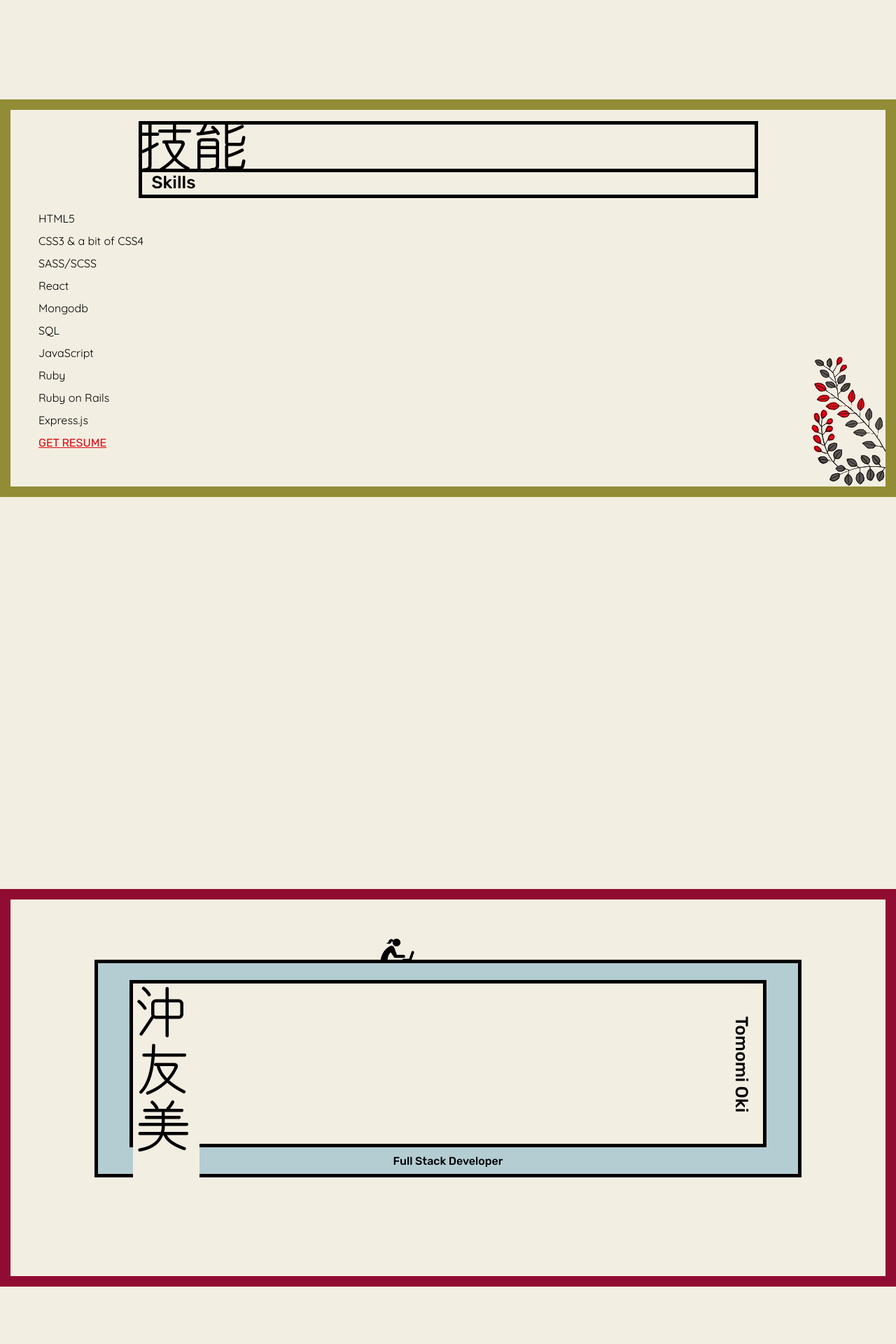
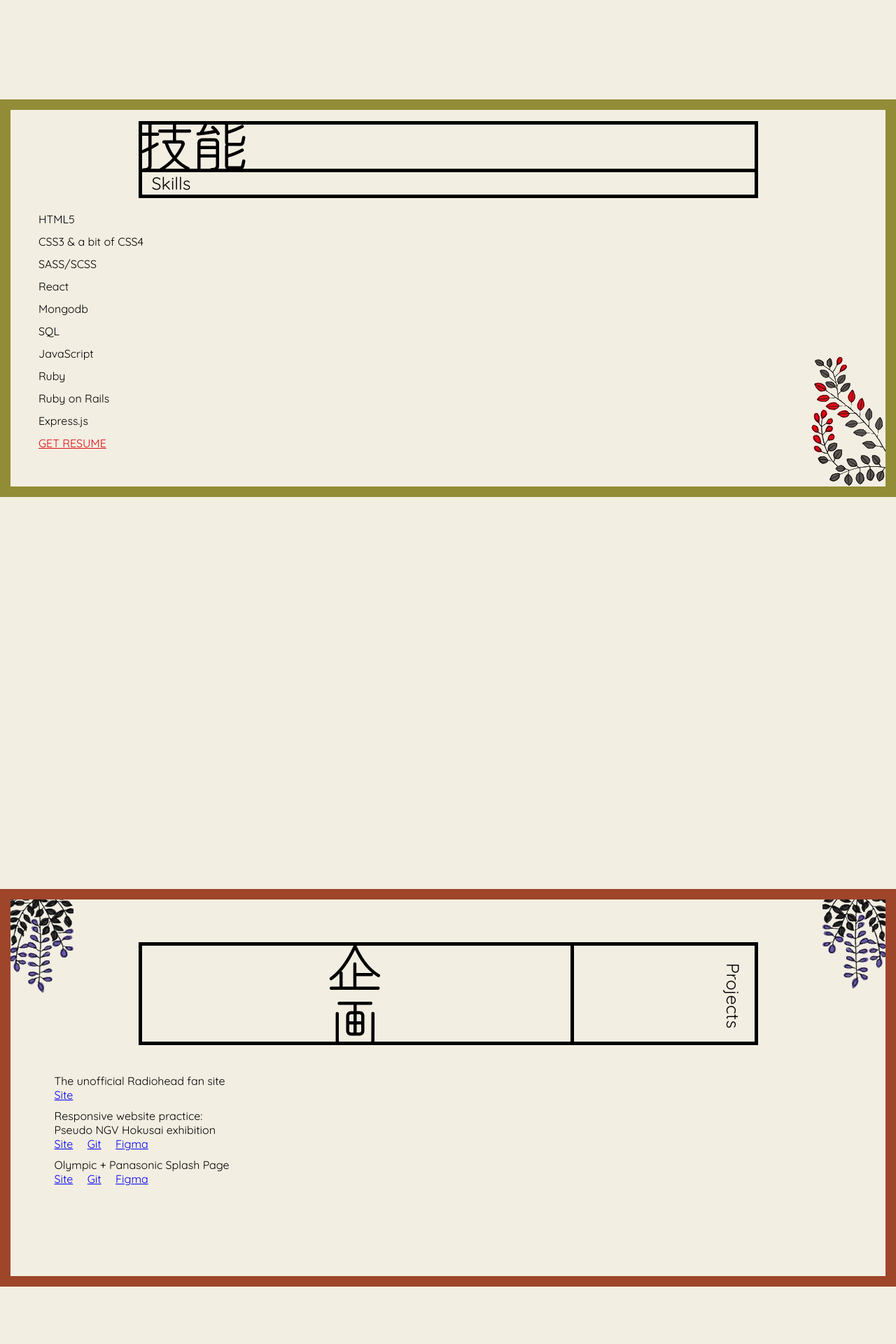
Before and after one commit to okichan/portfolio_v2, a PHP site: page / in a window 1280 px wide. Shown: the part 2114-4034 px from the top of the page at 70% size. Run offline with PHP 8.4, Linux system fonts and the light colour scheme.

Commit message:
Include readme.md

```diff
--- a/assets/main.css
+++ b/assets/main.css
@@ -1,6 +1,6 @@
 * {
     margin: 0;
-    font-family: 'Rubik', sans-serif;
+    font-family: 'Quicksand', sans-serif;
     background-color: #F3EEE2;
 }
 
@@ -30,13 +30,30 @@
     top: 16%;
 }
 
+.page-frame p {
+    font-family: 'Rubik', sans-serif !important;
+    font-weight: 500;
+    text-align: center;
+}
+
+/* Tomomi Oki */
+.inner-frame > p {
+    transform: rotate(90deg);
+    width: 170px;
+    font-size: 25px;
+    position: absolute;
+    right: -54px;
+    top: 44%;
+    background-color: transparent;
+}
+
 /* Full Stack Developer */
 .outer-frame > p {
     position: absolute;
     bottom: 9px;
     width: 100%;
-    text-align: center;
-    font-weight: 500;
+    /* text-align: center; */
+    /* font-weight: 500; */
     background-color: transparent;
 }
 
@@ -59,18 +76,6 @@
     border-right: 5px solid black;
 }
 
-/* Tomomi Oki */
-.inner-frame > p {
-    transform: rotate(90deg);
-    width: 170px;
-    font-size: 25px;
-    font-weight: 500;
-    text-align: center;
-    position: absolute;
-    right: -54px;
-    top: 44%;
-    background-color: transparent;
-}
 /* Card 1 end */
 
 
@@ -129,6 +134,7 @@
 
 /* About me */
 .inner-frame-2 > p {
+    font-family: 'Rubik', sans-serif;
     transform: rotate(90deg);
     width: 170px;
     font-size: 25px;
@@ -218,18 +224,95 @@ ul, li {
 
 .page-frame-3 li a {
     color: #DD0D14;
+    /* transition: all 2s; */
 }
 
 .page-frame-3 li a:hover {
     text-decoration: none;
+    font-weight: 500;
+}
+/* Card 3 end */
+
+
+/* Card 4 start */
+.page-frame-4 {
+    box-sizing: border-box;
+    border: 15px solid #9E452A;
+    width: 100vw;
+    min-height: 568px;
+    position: relative;
+    overflow: hidden;
 }
 
+.fuji-positioner {
+    background-color: transparent;
+    height: 140px;
+}
 
+.fuji-left {
+    width: 90px;
+    float: left;
+    position: relative;
+    z-index: 1;
+    background-color: transparent;
+}
 
+.fuji-right {
+    width: 90px;
+    float: right;
+    position: relative;
+    top: -6px;
+    z-index: 1;
+    transform: scaleX(-1);
+    background-color: transparent;
+}
 
+.inner-frame-4 {
+    border: 5px solid black;
+    background-color: transparent;
+    width: 70%;
+    height: 137px;
+    margin: 0 auto;
+    position: relative;
+    top: -79px;
+    z-index: 0;
+}
 
+.bg-project {
+    background-image: url('/assets/project.png');
+    background-repeat: no-repeat;
+    background-position: 50% -10px;
+    width: 70%;
+    height: 100%;
+    border-right: 5px solid black;
+    background-color: transparent;
+}
 
-/* Card 3 end */
+/* Projects */
+.inner-frame-4 > p {
+    transform: rotate(90deg);
+    width: 170px;
+    font-size: 25px;
+    font-weight: 500;
+    text-align: center;
+    position: absolute;
+    right: -54px;
+    top: 41%;
+    background-color: transparent;
+}
+
+.separater {
+    margin-left: auto;
+    margin-right: auto;
+    width: 90%;
+    padding-bottom: 10px;
+}
+
+.page-frame-4 span {
+    padding-right: 1em;
+}
+
+/* Card 4 end */
 
 
 
--- a/index.html
+++ b/index.html
@@ -1,3 +1,4 @@
+<!-- ruby -run -e httpd . -p 8000.txt -->
 <!DOCTYPE html>
 <html lang="en">
     <head>
@@ -80,22 +81,43 @@
             <li>Ruby</li>
             <li>Ruby on Rails</li>
             <li>Express.js</li>
-			<li> <a href="resume.html" target="_blank">GET RESUME</a>   </li>
+            <li> <a href="resume.html" target="_blank"> GET RESUME</a></li>
         </ul>
     </div>
 
     <div class="space-wide"></div>
 
     <!-- Card 4 -->
-	<div class="page-frame">
-		<div class="outer-frame">
-			<img class="girl-img" src="/assets/coder_girl.png" alt="coder girl">
-			<div class="inner-frame">
-				<img src="/assets/name.png" alt="Tomomi Oki">
-				<p>Tomomi Oki</p>
+    <div class="page-frame-4">
+            <div class="fuji-positioner">
+                <img class="fuji-left" src="/assets/fuji.png" alt="fuji flower">
+                <img class="fuji-right" src="/assets/fuji.png" alt="fuji flower">
             </div>
-			<p>Full Stack Developer</p>
+            <div class="inner-frame-4">
+                <div class="bg-project"></div>
+                <p>Projects</p>
             </div>
+            <div class="fix-random-space"></div>
+
+            <div class="separater">
+                <p>The unofficial Radiohead fan site</p>
+                <span> <a href="https://secretary-answers-11183.netlify.com" target="_blank">Site</a> </span>
+            </div>
+
+            <div class="separater">
+                <p>Responsive website practice: <br>Pseudo NGV Hokusai exhibition</p>
+                <span> <a href="https://car-park-attendant-navigator-15513.netlify.com/" target="_blank">Site</a></span>
+                <span> <a href="https://github.com/okichan/hokusai" target="_blank">Git</a> </span>
+                <span> <a href="https://www.figma.com/file/N8x0yhI3YZQ5KyqiCmJFDp5W/Responsive-Hokusai-NGV" target="_blank">Figma</a> </span>
+            </div>
+
+            <div class="separater">
+                <p> Olympic + Panasonic Splash Page</p>
+                <span> <a href="https://sniper-anita-70646.netlify.com/" target="_blank">Site</a></span>
+                <span> <a href="https://github.com/okichan/olympic-panasonic" target="_blank">Git</a></span>
+                <span> <a href="https://www.figma.com/file/NTVRk9Ko0vioaDLmectPbFBg/Olympic-splash-page-for-Panasonic" target="_blank">Figma</a></span>
+            </div>
+
         </div>
 
     <div class="space-wide"></div>
```
Also changed, not shown: 2 other files. Lines whose indentation alone changed are shown as unchanged.
